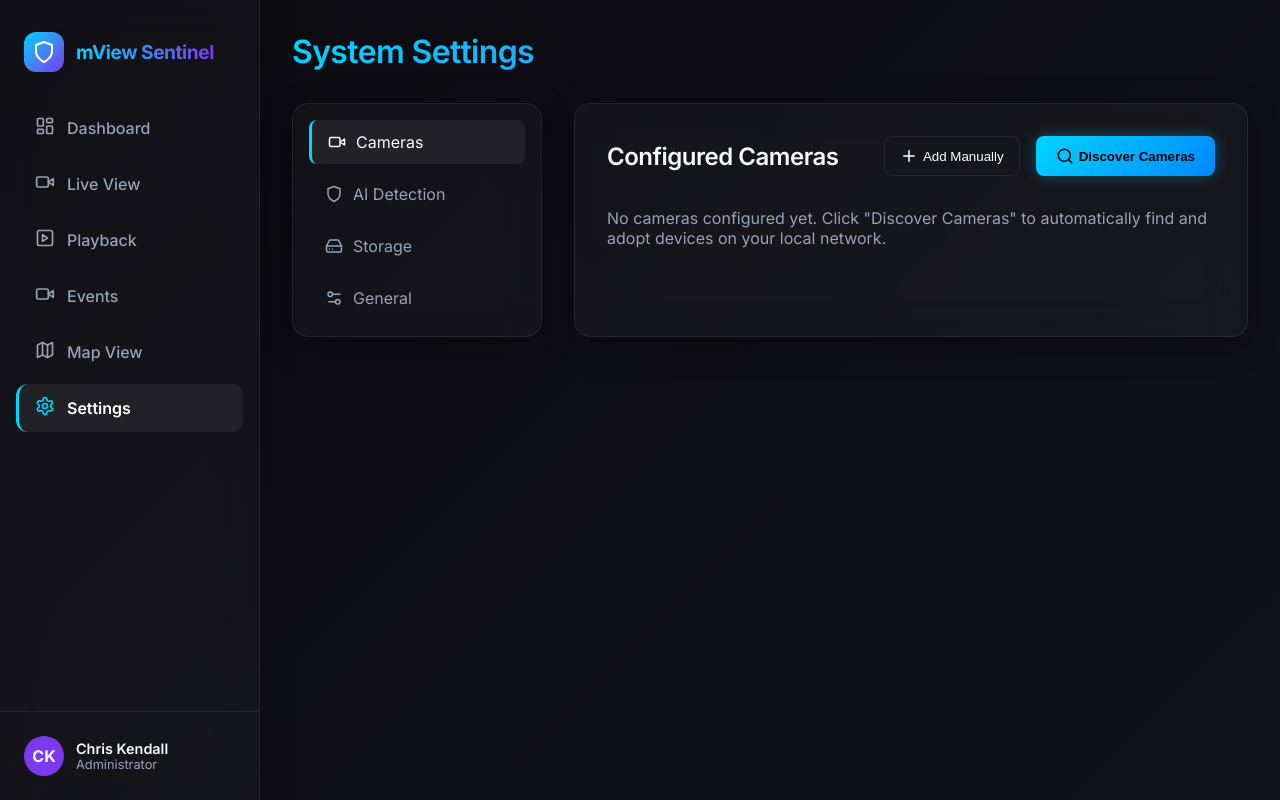
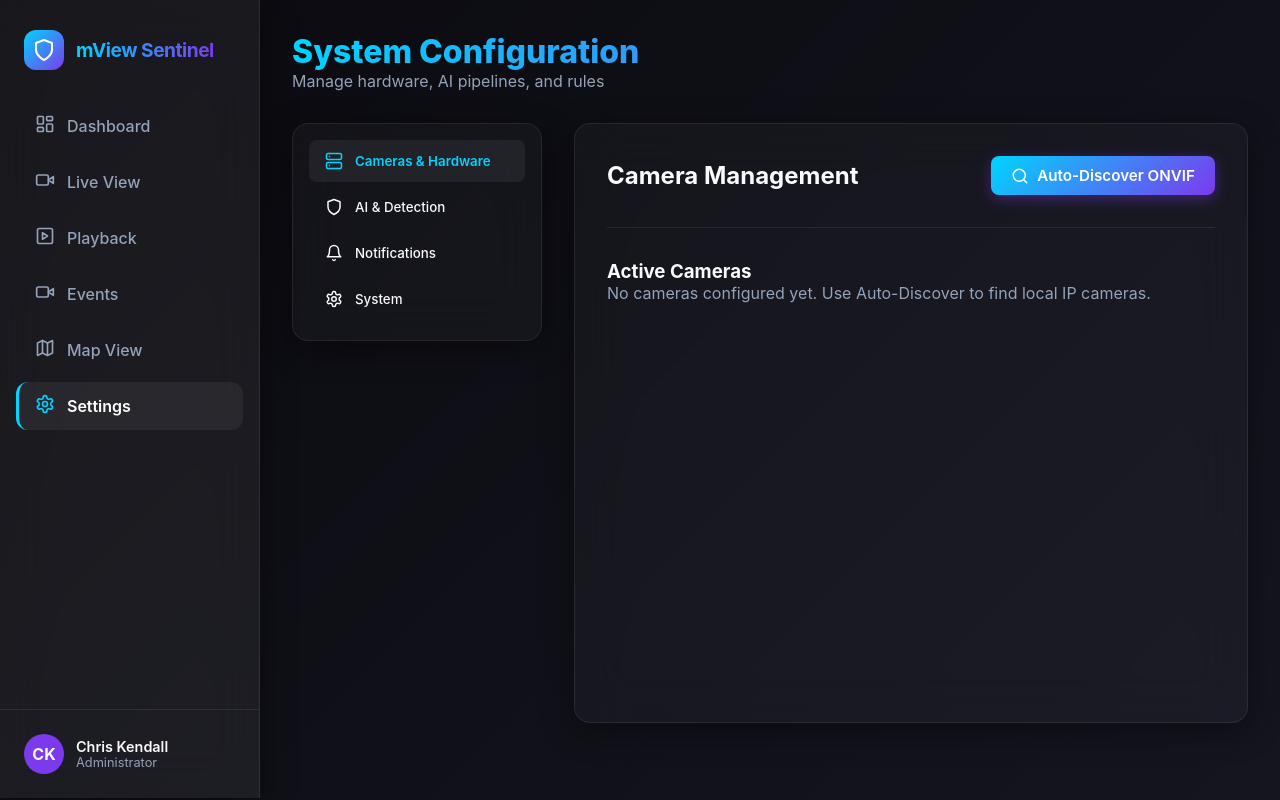
Before and after one commit to merlinthedev848/mview, a React app in the folder web/: page /settings in a window 1280 px wide. Built offline with nearby package versions, Linux system fonts and the light colour scheme; the HTML template or start-up script is replaced by a standard one.

Commit message:
Phase 2.5: UI Wiring (Settings ONVIF Auto-Discover), PTZ Controls Component, ALPR Pipeline, and Premium Global CSS Overhaul

```diff
--- a/web/src/index.css
+++ b/web/src/index.css
@@ -1,164 +1,177 @@
-@import url('https://fonts.googleapis.com/css2?family=Inter:wght@300;400;500;600;700&family=JetBrains+Mono:wght@400;500&display=swap');
+:root {
+  /* Bright Dark Mode Color Palette - "Tesla / Vercel" aesthetic */
+  --bg-dark-base: #0a0a0f;
+  --bg-dark-gradient: linear-gradient(135deg, #0a0a0f 0%, #151520 100%);
 
-:root {
-  /* Premium Dark Theme Color Palette */
-  --bg-gradient-start: #0a0a0f;
-  --bg-gradient-end: #12121a;
+  --color-primary: #00d4ff; /* Electric Cyan */
+  --color-primary-glow: rgba(0, 212, 255, 0.4);
 
-  --surface-glass: rgba(255, 255, 255, 0.03);
-  --surface-glass-hover: rgba(255, 255, 255, 0.06);
-  --surface-border: rgba(255, 255, 255, 0.08);
+  --color-accent: #7c3aed; /* Vivid Violet */
+  --color-accent-glow: rgba(124, 58, 237, 0.4);
 
-  --color-primary: #00d4ff;
-  --color-primary-glow: rgba(0, 212, 255, 0.3);
-  --color-accent: #7c3aed;
-  --color-accent-glow: rgba(124, 58, 237, 0.3);
-
-  --color-success: #10b981;
-  --color-warning: #f59e0b;
-  --color-danger: #f43f5e;
+  --color-success: #10b981; /* Emerald */
+  --color-warning: #f59e0b; /* Amber */
+  --color-danger: #f43f5e;  /* Rose */
 
   --text-main: #f8fafc;
   --text-muted: #94a3b8;
 
-  --font-sans: 'Inter', sans-serif;
-  --font-mono: 'JetBrains Mono', monospace;
+  /* Glassmorphism Tokens */
+  --surface-glass: rgba(255, 255, 255, 0.03);
+  --surface-glass-hover: rgba(255, 255, 255, 0.06);
+  --surface-border: rgba(255, 255, 255, 0.08);
+  --surface-border-highlight: rgba(0, 212, 255, 0.3);
 
-  --radius-md: 12px;
-  --radius-lg: 16px;
-  --radius-xl: 24px;
+  /* Shadows */
+  --shadow-glow: 0 0 20px var(--color-primary-glow);
+  --shadow-card: 0 8px 32px rgba(0, 0, 0, 0.4);
 }
 
 * {
   box-sizing: border-box;
   margin: 0;
   padding: 0;
+  font-family: 'Inter', -apple-system, BlinkMacSystemFont, 'Segoe UI', Roboto, Oxygen, Ubuntu, Cantarell, sans-serif;
 }
 
 body {
-  font-family: var(--font-sans);
-  background: linear-gradient(135deg, var(--bg-gradient-start) 0%, var(--bg-gradient-end) 100%);
+  background: var(--bg-dark-gradient);
+  background-attachment: fixed;
   color: var(--text-main);
   min-height: 100vh;
+  -webkit-font-smoothing: antialiased;
   overflow-x: hidden;
-  -webkit-font-smoothing: antialiased;
 }
 
-/* Glassmorphism Utilities */
+/* Typography Utilities */
+.text-gradient {
+  background: linear-gradient(to right, var(--color-primary), var(--color-accent));
+  -webkit-background-clip: text;
+  -webkit-text-fill-color: transparent;
+  font-weight: 800;
+}
+
+.stat-value {
+  font-family: 'JetBrains Mono', monospace;
+  font-size: 2.5rem;
+  font-weight: 700;
+  letter-spacing: -1px;
+}
+
+/* Glassmorphism Panel Component */
 .glass-panel {
   background: var(--surface-glass);
-  backdrop-filter: blur(20px);
-  -webkit-backdrop-filter: blur(20px);
+  backdrop-filter: blur(24px);
+  -webkit-backdrop-filter: blur(24px);
   border: 1px solid var(--surface-border);
-  border-radius: var(--radius-lg);
-  box-shadow: 0 8px 32px 0 rgba(0, 0, 0, 0.3);
+  border-radius: 16px;
+  box-shadow: var(--shadow-card);
   transition: all 0.3s cubic-bezier(0.4, 0, 0.2, 1);
 }
 
 .glass-panel:hover {
   background: var(--surface-glass-hover);
-  border-color: rgba(255, 255, 255, 0.12);
+  border-color: var(--surface-border-highlight);
   transform: translateY(-2px);
-  box-shadow: 0 12px 40px 0 rgba(0, 0, 0, 0.4);
-}
-
-/* Typography Utilities */
-h1, h2, h3, h4 {
-  font-weight: 600;
-  letter-spacing: -0.02em;
-}
-
-.text-gradient {
-  background: linear-gradient(to right, var(--color-primary), var(--color-accent));
-  -webkit-background-clip: text;
-  -webkit-text-fill-color: transparent;
-}
-
-.stat-value {
-  font-family: var(--font-mono);
-  font-size: 2.5rem;
-  font-weight: 500;
-  letter-spacing: -0.04em;
 }
 
 /* Buttons */
-.btn-primary {
-  background: linear-gradient(135deg, #00d4ff 0%, #0088ff 100%);
-  color: #000;
-  border: none;
+.btn {
+  padding: 10px 20px;
   border-radius: 8px;
-  padding: 10px 20px;
   font-weight: 600;
   cursor: pointer;
+  display: inline-flex;
+  align-items: center;
+  gap: 8px;
   transition: all 0.2s ease;
-  box-shadow: 0 0 15px var(--color-primary-glow);
+  border: none;
+  font-size: 0.95rem;
+}
+
+.btn-primary {
+  background: linear-gradient(135deg, var(--color-primary), var(--color-accent));
+  color: #fff;
+  box-shadow: 0 4px 15px var(--color-accent-glow);
 }
 
 .btn-primary:hover {
-  transform: scale(1.05);
-  box-shadow: 0 0 25px var(--color-primary-glow);
+  box-shadow: 0 6px 20px var(--color-primary-glow);
+  transform: translateY(-1px);
 }
 
-.btn-success {
-  background: linear-gradient(135deg, #10b981 0%, #059669 100%);
-  color: #fff;
-  border: none;
-  border-radius: 8px;
-  padding: 10px 20px;
-  font-weight: 600;
-  cursor: pointer;
-  transition: all 0.2s ease;
-  box-shadow: 0 0 15px rgba(16, 185, 129, 0.3);
+.btn-outline {
+  background: transparent;
+  border: 1px solid var(--surface-border);
+  color: var(--text-main);
 }
 
-.btn-success:hover {
-  transform: scale(1.05);
-  box-shadow: 0 0 25px rgba(16, 185, 129, 0.5);
+.btn-outline:hover {
+  border-color: var(--color-primary);
+  background: rgba(0, 212, 255, 0.05);
 }
 
-/* Animations */
-@keyframes pulse-ring {
-  0% { transform: scale(0.8); opacity: 0.5; }
-  100% { transform: scale(1.3); opacity: 0; }
+/* Form Controls */
+.input-field {
+  width: 100%;
+  padding: 12px 16px;
+  background: rgba(0, 0, 0, 0.3);
+  border: 1px solid var(--surface-border);
+  border-radius: 8px;
+  color: var(--text-main);
+  font-size: 1rem;
+  transition: all 0.2s ease;
+  outline: none;
 }
 
-@keyframes scan-radar {
-  0% { transform: rotate(0deg); }
-  100% { transform: rotate(360deg); }
+.input-field:focus {
+  border-color: var(--color-primary);
+  box-shadow: inset 0 0 0 1px var(--color-primary), 0 0 10px var(--color-primary-glow);
 }
 
+/* Status Indicators */
 .status-indicator {
-  position: relative;
   width: 10px;
   height: 10px;
   border-radius: 50%;
+  display: inline-block;
+  box-shadow: 0 0 8px currentColor;
 }
 
-.status-indicator.recording { background: var(--color-danger); box-shadow: 0 0 8px var(--color-danger); }
-.status-indicator.recording::after {
-  content: '';
-  position: absolute;
-  top: -4px; left: -4px; right: -4px; bottom: -4px;
-  border-radius: 50%;
-  border: 2px solid var(--color-danger);
-  animation: pulse-ring 1.5s cubic-bezier(0.215, 0.61, 0.355, 1) infinite;
+.status-indicator.recording {
+  background-color: var(--color-danger);
+  color: var(--color-danger);
+  animation: pulse-danger 2s infinite;
 }
 
-.status-indicator.online { background: var(--color-success); box-shadow: 0 0 8px var(--color-success); }
-.status-indicator.offline { background: var(--text-muted); }
+.status-indicator.online {
+  background-color: var(--color-primary);
+  color: var(--color-primary);
+}
 
-/* Scrollbar styling */
+.status-indicator.offline {
+  background-color: var(--text-muted);
+  color: var(--text-muted);
+}
+
+@keyframes pulse-danger {
+  0% { box-shadow: 0 0 0 0 rgba(244, 63, 94, 0.7); }
+  70% { box-shadow: 0 0 0 10px rgba(244, 63, 94, 0); }
+  100% { box-shadow: 0 0 0 0 rgba(244, 63, 94, 0); }
+}
+
+/* Scrollbar customization */
 ::-webkit-scrollbar {
-  width: 6px;
-  height: 6px;
+  width: 8px;
+  height: 8px;
 }
 ::-webkit-scrollbar-track {
   background: rgba(0,0,0,0.2);
 }
 ::-webkit-scrollbar-thumb {
-  background: rgba(255,255,255,0.1);
-  border-radius: 10px;
+  background: var(--surface-border);
+  border-radius: 4px;
 }
 ::-webkit-scrollbar-thumb:hover {
-  background: rgba(255,255,255,0.2);
+  background: var(--color-primary);
 }
--- a/web/src/pages/Settings.tsx
+++ b/web/src/pages/Settings.tsx
@@ -1,136 +1,170 @@
-import React, { useState, useEffect } from 'react';
-import { Search, Plus, CheckCircle, Shield, Settings2, Video, HardDrive } from 'lucide-react';
+import React, { useState } from 'react';
+import { Settings as SettingsIcon, Search, Plus, Save, Server, Shield, Bell } from 'lucide-react';
 
-const DiscoveryModal = ({ onClose }: { onClose: () => void }) => {
-  const [isScanning, setIsScanning] = useState(true);
-  const [discovered, setDiscovered] = useState<any[]>([]);
+export const Settings = () => {
+  const [activeTab, setActiveTab] = useState('cameras');
+  const [isScanning, setIsScanning] = useState(false);
+  const [discoveredCameras, setDiscoveredCameras] = useState([]);
 
-  useEffect(() => {
-    // Simulate network scan
-    const timer = setTimeout(() => {
-      setDiscovered([
-        { id: 1, ip: '192.168.1.101', brand: 'Hikvision', model: 'DS-2CD2043G0-I', streams: '4K / 1080p', status: 'pending' },
-        { id: 2, ip: '192.168.1.105', brand: 'Dahua', model: 'IPC-HFW4431R-Z', streams: '4MP / 720p', status: 'pending' },
-        { id: 3, ip: '192.168.1.110', brand: 'Reolink', model: 'RLC-810A', streams: '4K / 480p', status: 'pending' }
-      ]);
+  const scanNetwork = async () => {
+    setIsScanning(true);
+    setDiscoveredCameras([]);
+    try {
+      // Hit the real FastAPI endpoint which triggers WS-Discovery
+      const res = await fetch('http://localhost:8000/cameras/discover', { method: 'POST' });
+      if (res.ok) {
+        const data = await res.json();
+        // data should be an array of discovered ONVIF devices
+        setDiscoveredCameras(data || []);
+      }
+    } catch (e) {
+      console.error("Discovery failed", e);
+    }
     setIsScanning(false);
-    }, 3000);
-    return () => clearTimeout(timer);
-  }, []);
+  };
 
-  const handleAdopt = (id: number) => {
-    setDiscovered(prev => prev.map(cam => cam.id === id ? { ...cam, status: 'adopting' } : cam));
-    setTimeout(() => {
-      setDiscovered(prev => prev.map(cam => cam.id === id ? { ...cam, status: 'adopted' } : cam));
-    }, 1500);
+  const adoptCamera = async (cam: any) => {
+    try {
+      await fetch('http://localhost:8000/cameras/adopt', {
+        method: 'POST',
+        headers: { 'Content-Type': 'application/json' },
+        body: JSON.stringify({ url: cam.url, username: 'admin', password: 'password' })
+      });
+      // Remove from discovered list once adopted
+      setDiscoveredCameras(prev => prev.filter((c: any) => c.url !== cam.url));
+      alert("Camera adopted successfully!");
+    } catch (e) {
+      alert("Failed to adopt camera.");
+    }
   };
 
   return (
-    <div style={{
-      position: 'fixed', top: 0, left: 0, right: 0, bottom: 0,
-      background: 'rgba(0,0,0,0.8)', backdropFilter: 'blur(10px)',
-      display: 'flex', alignItems: 'center', justifyContent: 'center', zIndex: 1000
-    }}>
-      <div className="glass-panel" style={{ width: '800px', maxWidth: '90vw', padding: '2rem', display: 'flex', flexDirection: 'column', gap: '1.5rem' }}>
-        <div style={{ display: 'flex', justifyContent: 'space-between', alignItems: 'center' }}>
-          <h2 style={{ display: 'flex', alignItems: 'center', gap: '10px' }}>
-            <Search color="var(--color-primary)" /> Auto-Discover Cameras
-          </h2>
-          <button onClick={onClose} style={{ background: 'transparent', border: 'none', color: '#fff', cursor: 'pointer', fontSize: '1.5rem' }}>&times;</button>
+    <div style={{ padding: '2rem', maxWidth: '1200px', margin: '0 auto' }}>
+      <header style={{ marginBottom: '2rem' }}>
+        <h1 className="text-gradient" style={{ fontSize: '2rem', margin: 0 }}>System Configuration</h1>
+        <p style={{ color: 'var(--text-muted)', margin: 0 }}>Manage hardware, AI pipelines, and rules</p>
+      </header>
+
+      <div style={{ display: 'grid', gridTemplateColumns: '250px 1fr', gap: '2rem' }}>
+        {/* Settings Sidebar */}
+        <div className="glass-panel" style={{ padding: '1rem', height: 'fit-content' }}>
+          {[
+            { id: 'cameras', label: 'Cameras & Hardware', icon: <Server size={18} /> },
+            { id: 'ai', label: 'AI & Detection', icon: <Shield size={18} /> },
+            { id: 'notifications', label: 'Notifications', icon: <Bell size={18} /> },
+            { id: 'system', label: 'System', icon: <SettingsIcon size={18} /> },
+          ].map(tab => (
+            <button
+              key={tab.id}
+              onClick={() => setActiveTab(tab.id)}
+              style={{
+                width: '100%',
+                display: 'flex',
+                alignItems: 'center',
+                gap: '12px',
+                padding: '12px 16px',
+                background: activeTab === tab.id ? 'var(--surface-glass-hover)' : 'transparent',
+                border: 'none',
+                borderRadius: '8px',
+                color: activeTab === tab.id ? 'var(--color-primary)' : 'var(--text-main)',
+                cursor: 'pointer',
+                textAlign: 'left',
+                fontWeight: activeTab === tab.id ? 600 : 500,
+                transition: 'all 0.2s',
+                marginBottom: '4px'
+              }}
+            >
+              {tab.icon} {tab.label}
+            </button>
+          ))}
         </div>
 
-        {isScanning ? (
-          <div style={{ display: 'flex', flexDirection: 'column', alignItems: 'center', padding: '3rem', gap: '1rem' }}>
-            {/* Custom pure CSS radar scan animation */}
-            <div style={{ width: '100px', height: '100px', borderRadius: '50%', background: 'rgba(0, 212, 255, 0.1)', position: 'relative', overflow: 'hidden', border: '1px solid var(--color-primary)' }}>
-              <div style={{ position: 'absolute', top: 0, left: '50%', width: '50%', height: '50%', background: 'linear-gradient(to right, rgba(0,212,255,0), rgba(0,212,255,0.8))', transformOrigin: 'bottom left', animation: 'scan-radar 2s linear infinite' }}></div>
+        {/* Content Area */}
+        <div className="glass-panel" style={{ padding: '2rem', minHeight: '600px' }}>
+          {activeTab === 'cameras' && (
+            <div>
+              <div style={{ display: 'flex', justifyContent: 'space-between', alignItems: 'center', marginBottom: '2rem' }}>
+                <h2>Camera Management</h2>
+                <button
+                  className="btn btn-primary"
+                  onClick={scanNetwork}
+                  disabled={isScanning}
+                >
+                  <Search size={18} />
+                  {isScanning ? 'Scanning Network...' : 'Auto-Discover ONVIF'}
+                </button>
               </div>
-            <p style={{ color: 'var(--color-primary)' }}>Scanning local network via ONVIF WS-Discovery...</p>
+
+              {/* Discovery Results */}
+              {discoveredCameras.length > 0 && (
+                <div style={{ marginBottom: '2rem' }}>
+                  <h3 style={{ color: 'var(--color-accent)', marginBottom: '1rem' }}>Discovered Devices</h3>
+                  <div style={{ display: 'flex', flexDirection: 'column', gap: '1rem' }}>
+                    {discoveredCameras.map((cam: any, i: number) => (
+                      <div key={i} style={{
+                        display: 'flex',
+                        justifyContent: 'space-between',
+                        alignItems: 'center',
+                        padding: '1rem',
+                        background: 'rgba(0,212,255,0.05)',
+                        border: '1px solid var(--surface-border-highlight)',
+                        borderRadius: '8px'
+                      }}>
+                        <div>
+                          <div style={{ fontWeight: 600 }}>ONVIF Device Found</div>
+                          <div style={{ fontSize: '0.85rem', color: 'var(--text-muted)', fontFamily: 'monospace' }}>{cam.url}</div>
                         </div>
-        ) : (
-          <div style={{ display: 'flex', flexDirection: 'column', gap: '1rem' }}>
-            <p style={{ color: 'var(--color-success)' }}>Found {discovered.length} compatible devices.</p>
-
-            <div style={{ display: 'flex', flexDirection: 'column', gap: '0.5rem' }}>
-              {discovered.map(cam => (
-                <div key={cam.id} className="glass-panel" style={{ padding: '1rem', display: 'flex', justifyContent: 'space-between', alignItems: 'center', background: 'rgba(255,255,255,0.02)' }}>
-                  <div>
-                    <strong style={{ fontSize: '1.1rem' }}>{cam.brand} {cam.model}</strong>
-                    <div style={{ color: 'var(--text-muted)', fontSize: '0.9rem', display: 'flex', gap: '1rem', marginTop: '0.5rem' }}>
-                      <span>IP: {cam.ip}</span>
-                      <span>Streams: {cam.streams}</span>
-                    </div>
-                  </div>
-                  <div>
-                    {cam.status === 'pending' && (
-                      <button className="btn-primary" onClick={() => handleAdopt(cam.id)}>Adopt</button>
-                    )}
-                    {cam.status === 'adopting' && (
-                      <button className="btn-primary" disabled style={{ opacity: 0.7 }}>Adopting...</button>
-                    )}
-                    {cam.status === 'adopted' && (
-                      <div style={{ display: 'flex', alignItems: 'center', gap: '5px', color: 'var(--color-success)', fontWeight: 'bold' }}>
-                        <CheckCircle size={20} /> Adopted
-                      </div>
-                    )}
-                  </div>
+                        <button className="btn btn-primary" onClick={() => adoptCamera(cam)}>
+                          <Plus size={16} /> Adopt
+                        </button>
                       </div>
                     ))}
                   </div>
                 </div>
               )}
 
-        {!isScanning && discovered.some(c => c.status === 'pending') && (
-          <div style={{ alignSelf: 'flex-end', marginTop: '1rem' }}>
-            <button className="btn-success" onClick={() => discovered.forEach(c => c.status === 'pending' && handleAdopt(c.id))}>
-              Adopt All Devices
+              <div style={{ borderTop: '1px solid var(--surface-border)', paddingTop: '2rem' }}>
+                <h3>Active Cameras</h3>
+                <p style={{ color: 'var(--text-muted)' }}>No cameras configured yet. Use Auto-Discover to find local IP cameras.</p>
+              </div>
+            </div>
+          )}
+
+          {activeTab === 'ai' && (
+            <div>
+              <h2>AI Pipeline Configuration</h2>
+              <p style={{ color: 'var(--text-muted)', marginBottom: '2rem' }}>Configure detection models and hardware acceleration.</p>
+
+              <div style={{ display: 'grid', gap: '1.5rem' }}>
+                <div className="glass-panel" style={{ padding: '1.5rem', background: 'rgba(0,0,0,0.2)' }}>
+                  <h4>Object Detection Model</h4>
+                  <select className="input-field" style={{ marginTop: '0.5rem' }} defaultValue="yolov8n">
+                    <option value="yolov8n">YOLOv8 Nano (Fastest, CPU optimized)</option>
+                    <option value="yolov8s">YOLOv8 Small (Balanced)</option>
+                    <option value="yolo11n">YOLO11 Nano (Next-Gen)</option>
+                  </select>
+                </div>
+
+                <div className="glass-panel" style={{ padding: '1.5rem', background: 'rgba(0,0,0,0.2)' }}>
+                  <h4>Hardware Accelerator</h4>
+                  <select className="input-field" style={{ marginTop: '0.5rem' }} defaultValue="auto">
+                    <option value="auto">Auto-Detect (Recommended)</option>
+                    <option value="cpu">CPU Only (ONNX Runtime)</option>
+                    <option value="cuda">NVIDIA GPU (CUDA/TensorRT)</option>
+                    <option value="openvino">Intel iGPU (OpenVINO)</option>
+                  </select>
+                </div>
+
+                <button className="btn btn-primary" style={{ width: 'fit-content' }}>
+                  <Save size={18} /> Save AI Config
                 </button>
               </div>
+            </div>
           )}
+        </div>
       </div>
     </div>
   );
 };
 
-export const Settings = () => {
-  const [showDiscovery, setShowDiscovery] = useState(false);
-
-  return (
-    <div style={{ padding: '2rem', maxWidth: '1400px', margin: '0 auto' }}>
-      <header style={{ marginBottom: '2rem' }}>
-        <h1 className="text-gradient" style={{ fontSize: '2rem' }}>System Settings</h1>
-      </header>
-
-      <div style={{ display: 'grid', gridTemplateColumns: '250px 1fr', gap: '2rem' }}>
-        {/* Settings Sidebar */}
-        <div className="glass-panel" style={{ padding: '1rem', display: 'flex', flexDirection: 'column', gap: '0.5rem', height: 'fit-content' }}>
-          <div style={{ padding: '0.75rem 1rem', background: 'var(--surface-glass-hover)', borderRadius: '8px', borderLeft: '3px solid var(--color-primary)', display: 'flex', alignItems: 'center', gap: '10px' }}><Video size={18} /> Cameras</div>
-          <div style={{ padding: '0.75rem 1rem', display: 'flex', alignItems: 'center', gap: '10px', color: 'var(--text-muted)' }}><Shield size={18} /> AI Detection</div>
-          <div style={{ padding: '0.75rem 1rem', display: 'flex', alignItems: 'center', gap: '10px', color: 'var(--text-muted)' }}><HardDrive size={18} /> Storage</div>
-          <div style={{ padding: '0.75rem 1rem', display: 'flex', alignItems: 'center', gap: '10px', color: 'var(--text-muted)' }}><Settings2 size={18} /> General</div>
-        </div>
-
-        {/* Settings Content */}
-        <div className="glass-panel" style={{ padding: '2rem' }}>
-          <div style={{ display: 'flex', justifyContent: 'space-between', alignItems: 'center', marginBottom: '2rem' }}>
-            <h2>Configured Cameras</h2>
-            <div style={{ display: 'flex', gap: '1rem' }}>
-              <button style={{ background: 'transparent', border: '1px solid var(--surface-border)', color: '#fff', padding: '10px 15px', borderRadius: '8px', cursor: 'pointer', display: 'flex', alignItems: 'center', gap: '5px' }}>
-                <Plus size={18} /> Add Manually
-              </button>
-              <button className="btn-primary" onClick={() => setShowDiscovery(true)} style={{ display: 'flex', alignItems: 'center', gap: '5px' }}>
-                <Search size={18} /> Discover Cameras
-              </button>
-            </div>
-          </div>
-
-          <p style={{ color: 'var(--text-muted)' }}>No cameras configured yet. Click "Discover Cameras" to automatically find and adopt devices on your local network.</p>
-        </div>
-      </div>
-
-      {showDiscovery && <DiscoveryModal onClose={() => setShowDiscovery(false)} />}
-    </div>
-  );
-};
-
 export default Settings;
```
Also changed, not shown: web/src/components/PTZControls.tsx (added, +114 -0 lines), 1 other file (tests, documents, lock files or other folders). Lines whose indentation alone changed are shown as unchanged.
